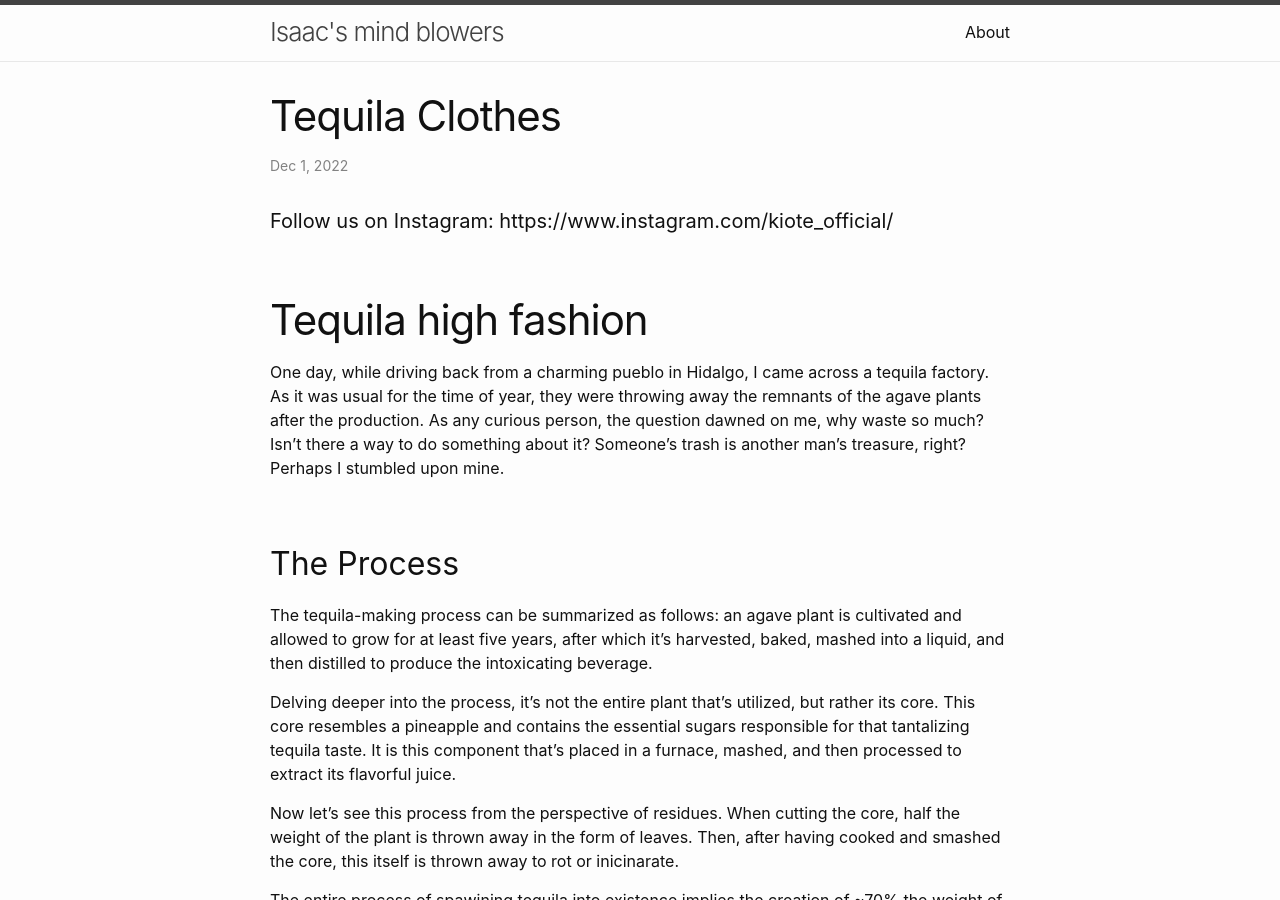
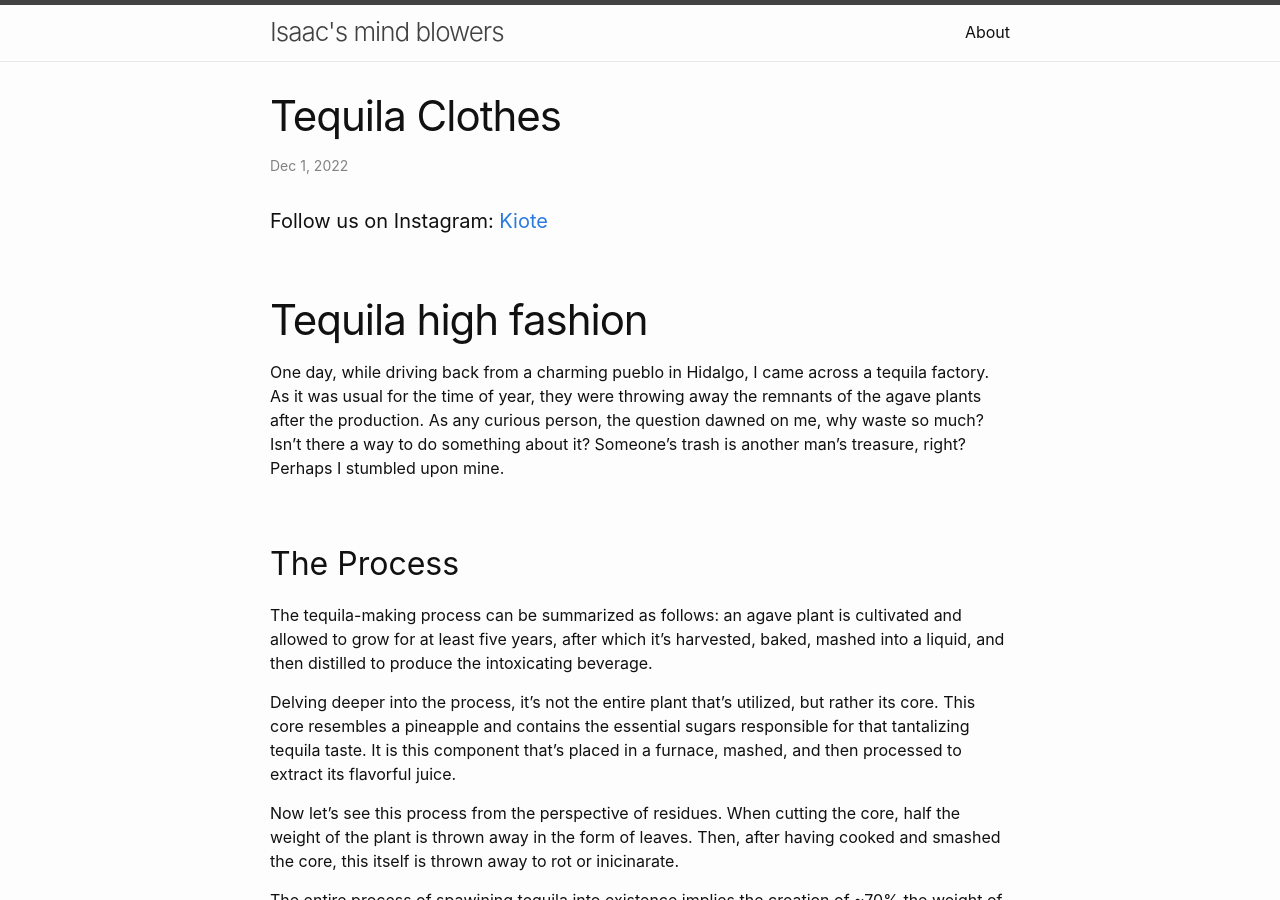
Before and after one commit to iDash3/idash3.github.io, a Jekyll site: the page built from _posts/2022-12-01-tequila-clothes.md, in a window 1280 px wide and 900 px high. Built offline with Jekyll 4.4.1, drawn with Linux system fonts in a browser that asks for light colours; our own code applies the rules of GitHub Pages for plain Markdown files; part of the change alters nothing that is shown.

Commit message:
Update 2022-12-01-tequila-clothes.md

```diff
--- a/_posts/2022-12-01-tequila-clothes.md
+++ b/_posts/2022-12-01-tequila-clothes.md
@@ -1,4 +1,4 @@
-#### Follow us on Instagram: https://www.instagram.com/kiote_official/
+#### Follow us on Instagram: [Kiote](https://www.instagram.com/kiote_official/)
 
 # Tequila high fashion
 
```
